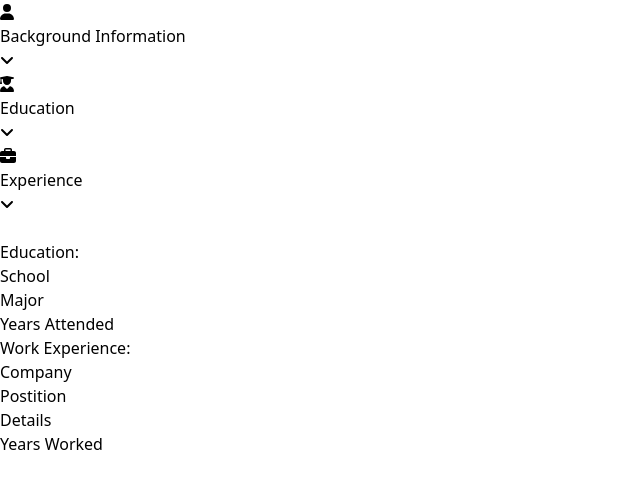
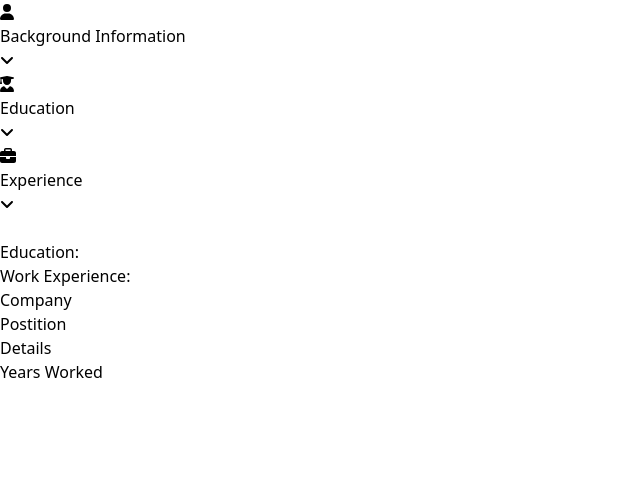
Before and after one commit to shannoj/resume-app, a React (Vite) app in the folder resume-app/: page / in a window 1280 px wide. Shown: the top 488 px of the page, without its empty margins (0-640 px from the left). Built offline with nearby package versions, Linux system fonts and the light colour scheme.

Commit message:
changed resume component to add more than one education component

```diff
--- a/resume-app/src/App.tsx
+++ b/resume-app/src/App.tsx
@@ -73,6 +73,7 @@ export default function App() {
             city={GeneralList.length > 0 ? GeneralList[0].city : ""}
             state={GeneralList.length > 0 ? GeneralList[0].state : ""}
             zip={GeneralList.length > 0 ? GeneralList[0].zip : ""}
+            educationList={EducationList}
           ></Resume>
         </div>
       </div>
--- a/resume-app/src/components/EducationInfo.tsx
+++ b/resume-app/src/components/EducationInfo.tsx
@@ -5,14 +5,18 @@ interface EducationProps {
 }
 
 export interface EducationFormData {
-  university: string;
+  school: string;
   major: string;
+  yearstarted: string;
+  yearended: string;
 }
 
 function EducationInfo({ onFormSubmit }: EducationProps) {
   const [formData, setFormData] = useState<EducationFormData>({
-    university: "",
+    school: "",
     major: "",
+    yearstarted: "",
+    yearended: "",
   });
 
   const handleInputChange = (
@@ -40,7 +44,7 @@ function EducationInfo({ onFormSubmit }: EducationProps) {
           <div className="md:w-1/3 mt-2 ml-2">
             <label
               className="block uppercase tracking-wide text-gray-700 font-bold md:text-right mb-1 md:mb-0 pr-4"
-              htmlFor="university"
+              htmlFor="school"
             >
               University
             </label>
@@ -48,7 +52,7 @@ function EducationInfo({ onFormSubmit }: EducationProps) {
           <div className="md:w-2/3 mt-2 mr-2">
             <input
               className="bg-gray-200 appearance-none border-2 border-gray-200 rounded w-full py-2 px-4 text-gray-700 leading-tight focus:outline-none focus:bg-white focus:border-purple-500"
-              id="university"
+              id="school"
               type="text"
               placeholder="Harvard (lol)"
               onChange={handleInputChange}
@@ -78,13 +82,13 @@ function EducationInfo({ onFormSubmit }: EducationProps) {
           <div className="w-full md:w-1/3 px-3 mb-6 md:mb-0">
             <label
               className="block uppercase tracking-wide text-gray-700 text-xs font-bold mb-2"
-              htmlFor="year-start"
+              htmlFor="yearstarted"
             >
               Year Start
             </label>
             <input
               className="bg-gray-200 appearance-none border-2 border-gray-200 rounded w-full py-2 px-4 text-gray-700 leading-tight focus:outline-none focus:bg-white focus:border-purple-500"
-              id="year-start"
+              id="yearstarted"
               type="text"
               placeholder="2016"
               onChange={handleInputChange}
@@ -93,13 +97,13 @@ function EducationInfo({ onFormSubmit }: EducationProps) {
           <div className="w-full md:w-1/3 px-3 mb-6 md:mb-0">
             <label
               className="block uppercase tracking-wide text-gray-700 text-xs font-bold mb-2"
-              htmlFor="year-end"
+              htmlFor="yearended"
             >
               Year End
             </label>
             <input
               className="bg-gray-200 appearance-none border-2 border-gray-200 rounded w-full py-2 px-4 text-gray-700 leading-tight focus:outline-none focus:bg-white focus:border-purple-500"
-              id="year-end"
+              id="yearended"
               type="text"
               placeholder="2020"
               onChange={handleInputChange}
--- a/resume-app/src/components/Resume.tsx
+++ b/resume-app/src/components/Resume.tsx
@@ -1,3 +1,10 @@
+interface Education {
+  school: string;
+  major: string;
+  yearstarted: string;
+  yearended: string;
+}
+
 interface Props {
   firstName: string;
   lastName: string;
@@ -6,6 +13,7 @@ interface Props {
   city: string;
   state: string;
   zip: string;
+  educationList: Education[];
 }
 function Resume({
   firstName,
@@ -15,6 +23,7 @@ function Resume({
   city,
   state,
   zip,
+  educationList,
 }: Props) {
   return (
     <>
@@ -33,13 +42,19 @@ function Resume({
           <div className="flex felx-row w-full justify-start h-1/6 px-4 mb-4">
             <p className="font-bold">Education:</p>
           </div>
-          <div className="flex flex-row items-center justify-between h-2/6 w-full mx-3 px-4">
-            <div className="flex flex-col h-full w-1/5 items-start justify-between">
-              <p>School</p>
-              <p className="text-xs pl-3">Major</p>
+          {educationList.map((education, index) => (
+            <div
+              key={index}
+              className="flex flex-row items-center justify-between h-2/6 w-full mx-3 px-4"
+            >
+              <div className="flex flex-col h-full w-1/5 items-start justify-between">
+                <p>{education.school}</p>
+                <p className="text-xs pl-3">{education.major}</p>
+              </div>
+              <p className="flex flex-end">{education.yearstarted}</p>
+              <p className="flex flex-end">{education.yearended}</p>
             </div>
-            <p>Years Attended</p>
-          </div>
+          ))}
         </div>
         <div className="flex w-full h-4/6 flex-col p-2">
           <div className="flex felx-row w-full justify-start h-5 px-4 mb-2">
```
